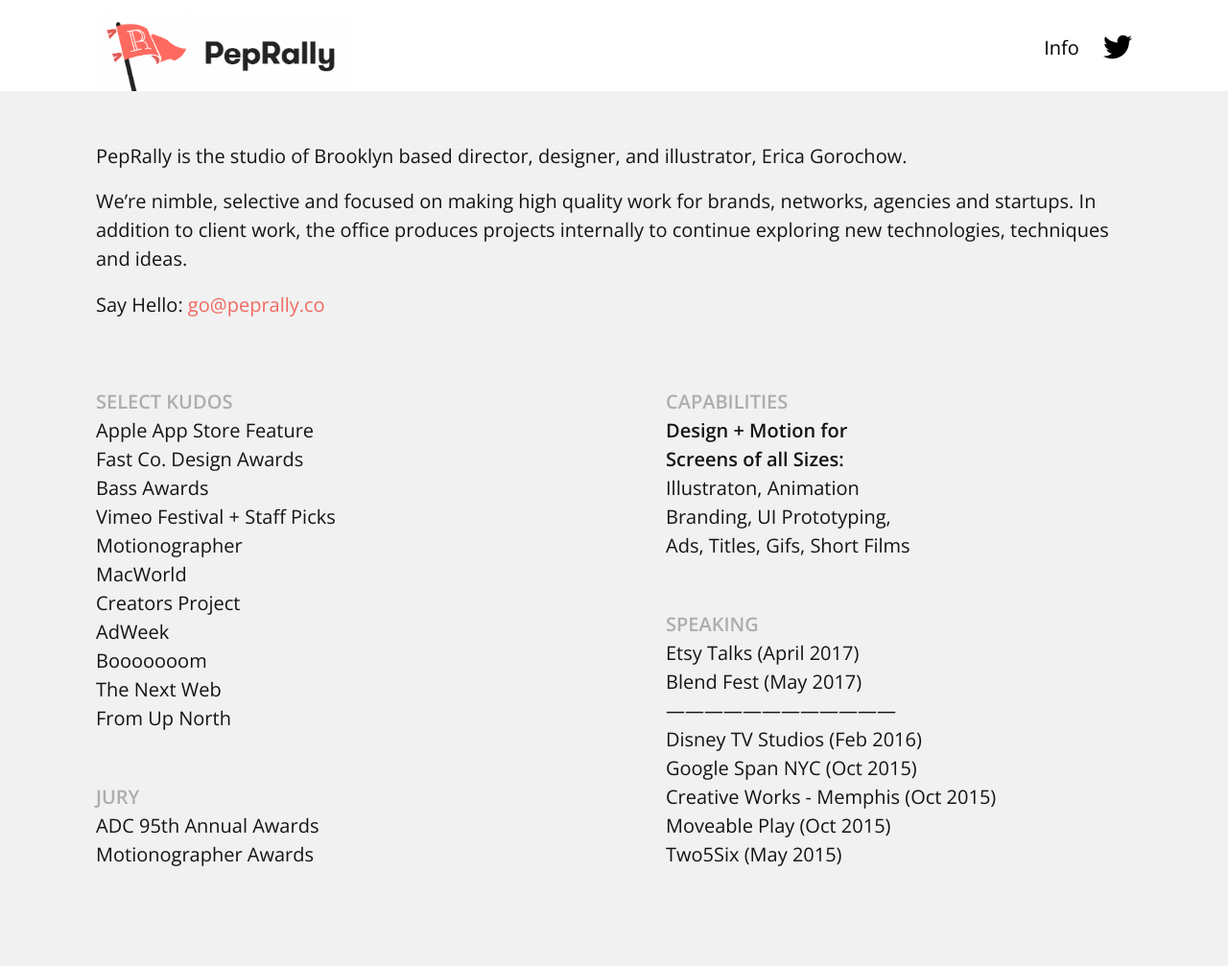
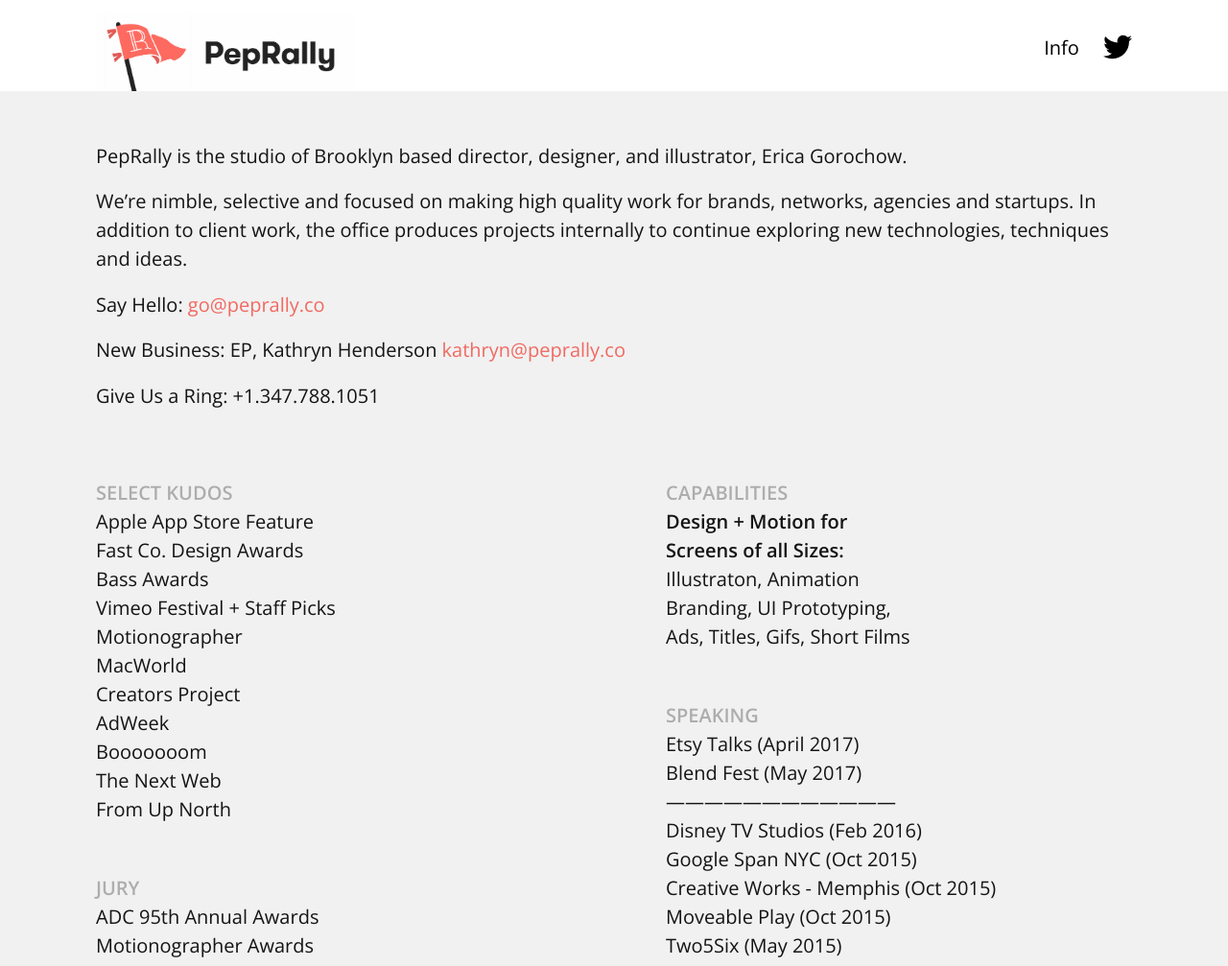
Before and after one commit to gorociao/peprally-website, a Jekyll site: the page built from info.html, in a window 1280 px wide, cut to the strip 0-1007 px from the top of the page. Shown: the whole strip at 96% size. Built offline with Jekyll 4.4.1, drawn with Linux system fonts in a browser that asks for light colours.

Commit message:
Added Kathryn + Phone

```diff
--- a/info.html
+++ b/info.html
@@ -11,6 +11,11 @@
         <div>We’re nimble, selective and focused on making high quality work for brands, networks, agencies and startups. In addition to client work, the office produces projects internally to continue  exploring new technologies, techniques and ideas.</div>
 
         <div>Say Hello: <a href="mailto:go@peprally.co">go@peprally.co</a></div>
+
+	<div>New Business: EP, Kathryn Henderson <a href="mailto:go@peprally.co">kathryn@peprally.co</a></div>
+
+	<div>Give Us a Ring: +1.347.788.1051</div>
+
     </div>
 
 		<div class="lists">
```
